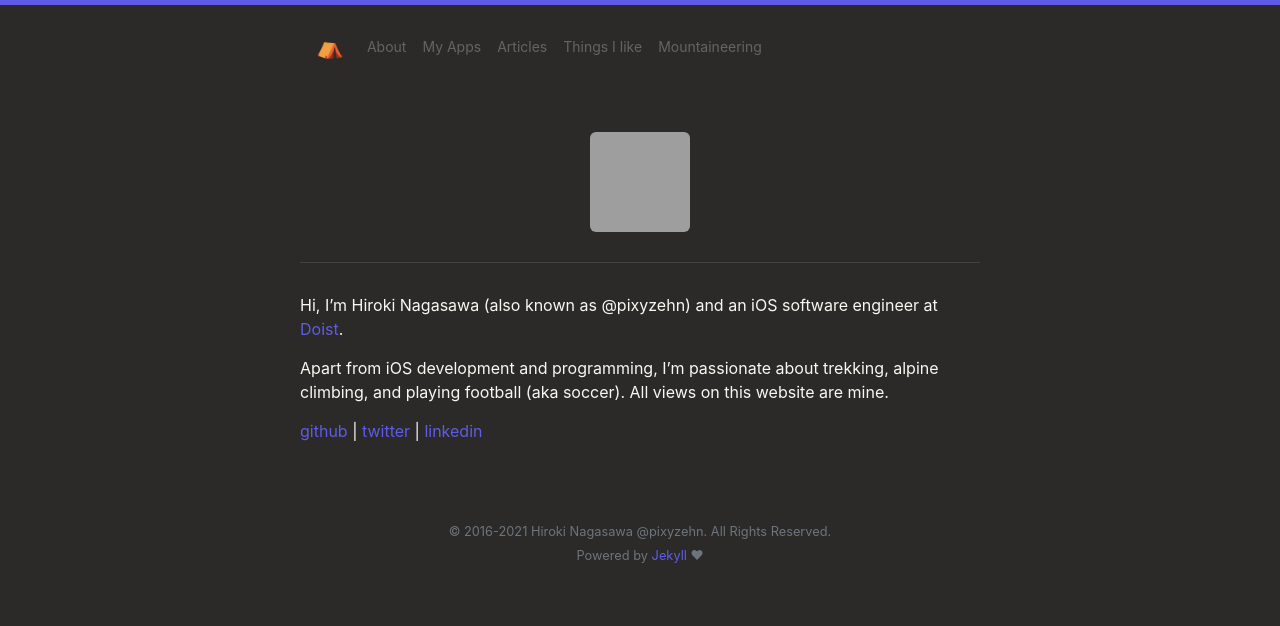
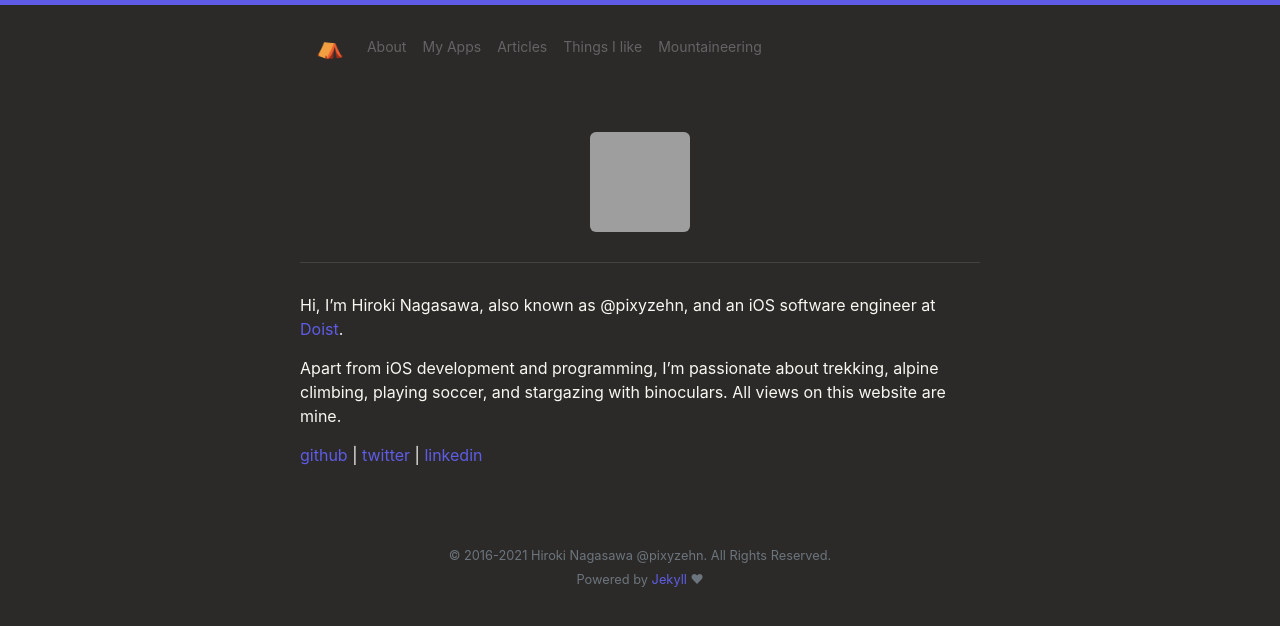
Before and after one commit to pixyzehn/pixyzehn.com, a Jekyll site: the page built from pages/about.md, in a window 1280 px wide, cut to the strip 0-626 px from the top of the page. Built offline with Jekyll 4.4.1, drawn with Linux system fonts in a browser that asks for light colours; grey boxes are pictures that could not be loaded.

Commit message:
Update about.md

```diff
--- a/pages/about.md
+++ b/pages/about.md
@@ -8,8 +8,8 @@ permalink: /
 
 ---
 
-Hi, I'm Hiroki Nagasawa (also known as @{{ site.username }}) and an iOS software engineer at [Doist](https://doist.com).
+Hi, I'm Hiroki Nagasawa, also known as @{{ site.username }}, and an iOS software engineer at [Doist](https://doist.com).
 
-Apart from iOS development and programming, I'm passionate about trekking, alpine climbing, and playing football (aka soccer). All views on this website are mine.
+Apart from iOS development and programming, I'm passionate about trekking, alpine climbing, playing soccer, and stargazing with binoculars. All views on this website are mine.
 
 {% include contact.html %}
```
